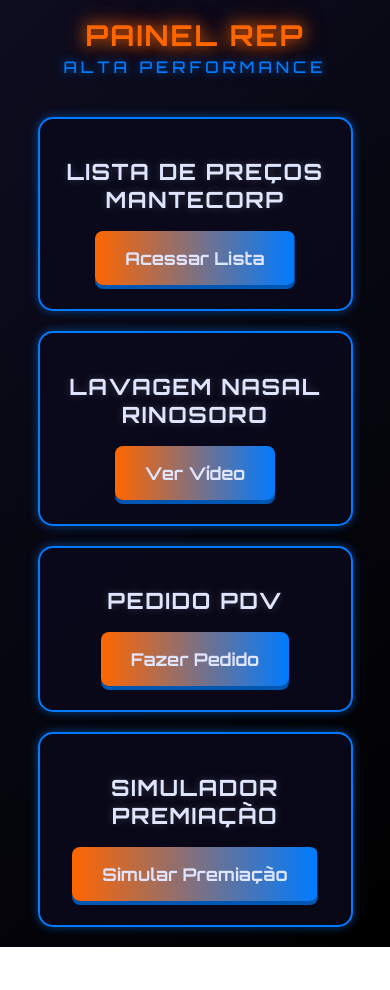
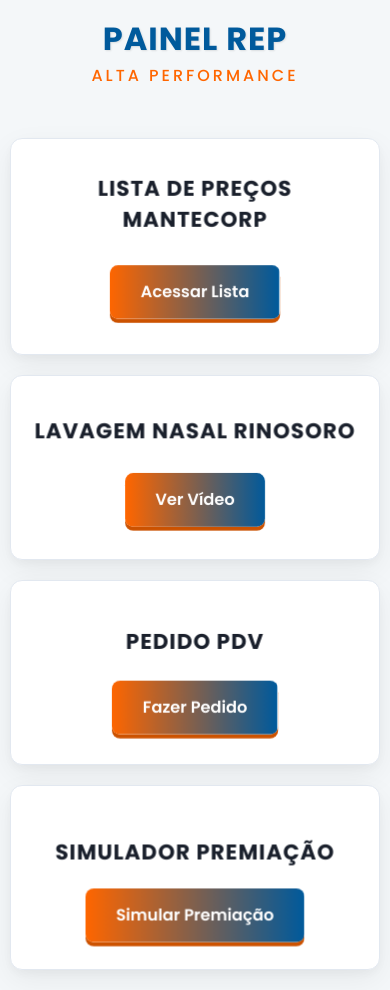
Before and after one commit to altaperformancepro/PAINELREP, a plain HTML site: page index.html in a window 390 px wide. Before the commit the page ends 947 px from the top, so only its background shows below. Drawn offline with Linux system fonts and the light colour scheme.

Commit message:
Update index.html

```diff
--- a/index.html
+++ b/index.html
@@ -3,229 +3,213 @@
 <head>
     <meta charset="UTF-8">
     <meta name="viewport" content="width=device-width, initial-scale=1.0">
-    <title>PAINEL REP - ALTA PERFORMANCE (Azul/Laranja)</title>
+    <title>PAINEL REP - ALTA PERFORMANCE (Executivo 3D)</title>
 
-    <link href="https://fonts.googleapis.com/css2?family=Orbitron:wght@400;500;700&display=swap" rel="stylesheet">
+    <link href="https://fonts.googleapis.com/css2?family=Poppins:wght@300;400;500;600;700&display=swap" rel="stylesheet">
 
     <style>
-        /* --- Variáveis CSS (Paleta Azul e Laranja) --- */
+        /* --- Variáveis CSS (Paleta Executiva - Azul, Laranja, Branco) --- */
         :root {
-            --primary-blue: #007BFF;       /* Um azul elétrico vibrante */
-            --primary-blue-dark: #0056b3;  /* Azul escuro para sombras 3D */
-            --accent-orange: #FF6600;      /* O laranja Mantecorp como destaque */
-            --accent-orange-dark: #CC5200; /* Laranja escuro */
+            --primary-blue: #005A9C;       /* Azul corporativo, profundo */
+            --accent-orange: #FF6600;      /* Laranja Mantecorp, vibrante */
+            --accent-orange-dark: #CC5200; /* Sombra do Laranja */
 
-            --dark-bg: #0d0d20;           /* Fundo azul-escanoite muito escuro */
-            --card-bg: rgba(10, 10, 30, 0.75); /* Card azul escuro translúcido */
-            --white-text: #E0E5FF;       /* Texto branco com leve tom azulado */
-
-            /* Brilhos Neon */
-            --neon-glow-orange: 0 0 10px var(--accent-orange), 0 0 20px var(--accent-orange), 0 0 30px rgba(255, 102, 0, 0.7);
-            --neon-glow-blue: 0 0 10px var(--primary-blue), 0 0 20px var(--primary-blue), 0 0 30px rgba(0, 123, 255, 0.7);
+            --bg-color: #F4F7F9;           /* Fundo branco-gelo, muito profissional */
+            --card-color: #FFFFFF;         /* Card branco puro */
+            --text-primary: #1A202C;       /* Cor de texto principal (quase preto) */
+            --text-secondary: #4A5568;     /* Cor de texto secundária (cinza) */
         }
 
         /* --- Estilos Globais --- */
         body {
-            font-family: 'Orbitron', sans-serif;
-            background: linear-gradient(135deg, var(--dark-bg), #000000);
-            color: var(--white-text);
+            font-family: 'Poppins', sans-serif;
+            background-color: var(--bg-color);
+            color: var(--text-primary);
             display: flex;
             flex-direction: column;
             align-items: center;
-            justify-content: center;
+            justify-content: flex-start;
             min-height: 100vh;
             margin: 0;
-            padding: 20px;
+            padding: 40px 20px;
             box-sizing: border-box;
             overflow-x: hidden;
         }
 
-        /* --- TÍTULO (Laranja e Azul) --- */
+        /* --- TÍTULO (Estilo Executivo) --- */
         .title-container {
             text-align: center;
-            margin-bottom: 40px;
+            margin-bottom: 50px;
         }
 
-        /* Título Principal em Laranja */
         .title-container h1 {
-            font-size: 3.2rem;
+            font-size: 2.8rem;
             font-weight: 700;
-            color: var(--accent-orange); /* COR LARANJA */
+            color: var(--primary-blue);
+            text-transform: uppercase;
+            letter-spacing: 2px;
+            margin: 0;
+            line-height: 1.2;
+            text-shadow: 1px 1px 2px rgba(0, 0, 0, 0.1);
+        }
+
+        .title-container .subtitle {
+            display: block;
+            font-size: 1.4rem;
+            font-weight: 500;
+            color: var(--accent-orange);
             text-transform: uppercase;
             letter-spacing: 4px;
-            text-shadow:
-                0 0 10px rgba(255, 102, 0, 0.6),
-                0 0 20px rgba(255, 102, 0, 0.4),
-                0 0 30px rgba(255, 102, 0, 0.2);
-            animation: neon-pulse-orange 2s infinite alternate;
-            margin: 0;
-            line-height: 1.1;
-        }
-
-        /* Subtítulo em Azul */
-        .title-container .subtitle {
-            display: block;
-            font-size: 1.5rem;
-            font-weight: 500;
-            color: var(--primary-blue); /* COR AZUL */
-            text-transform: uppercase;
-            letter-spacing: 6px;
-            text-shadow: 0 0 10px rgba(0, 123, 255, 0.7); /* Brilho azul */
             margin: 0;
             padding-top: 5px;
         }
 
-        @keyframes neon-pulse-orange {
-            from {
-                text-shadow: 0 0 10px rgba(255, 102, 0, 0.6), 0 0 20px rgba(255, 102, 0, 0.4);
-            }
-            to {
-                text-shadow: 0 0 15px rgba(255, 102, 0, 0.8), 0 0 25px rgba(255, 102, 0, 0.6), 0 0 35px rgba(255, 102, 0, 0.4);
-            }
+        /* --- CONTAINER DOS CARDS (Responsivo) --- */
+        .card-container {
+            display: grid;
+            grid-template-columns: repeat(auto-fit, minmax(320px, 1fr));
+            gap: 30px;
+            width: 100%;
+            max-width: 1400px;
+
+            /* Define a perspectiva 3D para os cards filhos */
+            perspective: 1500px;
         }
 
-        /* --- CONTAINER DOS CARDS (Borda Azul) --- */
-        .card-container {
-            display: grid;
-            grid-template-columns: repeat(auto-fit, minmax(240px, 1fr));
-            gap: 20px;
-            width: 90%;
-            max-width: 1000px;
-            perspective: 1000px;
+        /* --- O EFEITO 3D MODERNO NO CARD --- */
+        .futuristic-card {
+            background-color: var(--card-color);
+            border: 1px solid #E2E8F0;
+            border-radius: 12px;
+            padding: 30px 25px;
+            text-align: center;
+
+            box-shadow: 0px 4px 12px rgba(0, 0, 0, 0.04),
+                        0px 10px 30px rgba(0, 0, 0, 0.06);
+
+            /* Habilita o contexto 3D para os filhos */
+            transform-style: preserve-3d;
+
+            /* Propriedade para suavizar transições 3D */
+            transform: translateZ(0);
+            transition: transform 0.4s cubic-bezier(0.1, 0.7, 0.3, 1), /* Transição 3D mais elegante */
+                        box-shadow 0.4s ease;
+
+            position: relative;
         }
 
-        .futuristic-card {
-            background: var(--card-bg); /* Fundo azul escuro translúcido */
-            border: 2px solid var(--primary-blue); /* Borda azul */
-            border-radius: 15px;
-            padding: 20px;
-            text-align: center;
-            box-shadow: 0 0 10px rgba(0, 123, 255, 0.5); /* Brilho azul */
-            transition: all 0.3s ease-out;
-            transform: rotateY(0deg) rotateX(0deg);
-            transform-style: preserve-3d;
-            position: relative;
-            overflow: hidden;
-            z-index: 1;
+        /* HOVER 3D NO CARD */
+        .futuristic-card:hover {
+            box-shadow: 0px 8px 15px rgba(0, 0, 0, 0.06),
+                        0px 20px 40px rgba(0, 90, 156, 0.15);
+
+            /* A inclinação 3D sutil e "executiva" para o card */
+            transform: rotateY(8deg) rotateX(3deg) scale(1.02) translateZ(10px);
         }
 
-        /* Efeito de brilho de borda (agora azul) */
-        .futuristic-card::before {
-            content: '';
-            position: absolute;
-            top: -50%;
-            left: -50%;
-            width: 200%;
-            height: 200%;
-            background: conic-gradient(from 0deg at 50% 50%,
-                        transparent 0deg, transparent 90deg,
-                        var(--primary-blue) 100deg, var(--primary-blue) 180deg,
-                        transparent 190deg, transparent 270deg,
-                        var(--primary-blue) 280deg, var(--primary-blue) 360deg);
-            animation: rotate-border 4s linear infinite;
-            opacity: 0;
-            transition: opacity 0.3s ease-out;
-            z-index: 0;
+        /* EFEITO 3D PARALAXE (Elementos internos) */
+        .futuristic-card h2 {
+            font-size: 1.6rem;
+            color: var(--text-primary);
+            margin-bottom: 25px;
+            letter-spacing: 1px;
+            position: relative;
+
+            /* O h2 "flutua" mais à frente */
+            transform: translateZ(40px); /* Mais profundo */
+            transition: transform 0.4s cubic-bezier(0.1, 0.7, 0.3, 1);
         }
 
-        .futuristic-card:hover::before {
-            opacity: 1;
+        /* Garante que os elementos internos mantenham sua posição relativa no 3D */
+        .futuristic-card:hover h2 {
+            transform: translateZ(60px); /* Se move ainda mais à frente ao hover do card */
         }
 
-        @keyframes rotate-border {
-            from { transform: rotate(0deg); }
-            to { transform: rotate(360deg); }
-        }
 
-        .futuristic-card:hover {
-            transform: translateY(-8px) rotateX(5deg) rotateY(-5deg);
-            box-shadow: var(--neon-glow-blue); /* Brilho azul mais intenso */
-        }
-
-        .futuristic-card h2 {
-            font-size: 1.4rem;
-            color: var(--white-text); /* Texto branco-azulado */
-            margin-bottom: 18px;
-            letter-spacing: 1.5px;
-            text-shadow: 0 0 8px rgba(255, 255, 255, 0.2);
-            position: relative;
-            z-index: 2;
-        }
-
-        /* --- BOTÕES (NOVO EFEITO "GRADIENT WIPE") --- */
+        /* --- BOTÕES (Efeito "Gradient Wipe" Executivo) --- */
         .btn-futuristic {
             display: inline-block;
-            padding: 16px 30px;
+            padding: 16px 35px;
             font-size: 1.1rem;
-            font-weight: 700;
-            color: var(--white-text);
+            font-weight: 600;
+            color: var(--card-color);
             border: none;
             border-radius: 8px;
             text-decoration: none;
             text-align: center;
             cursor: pointer;
-            box-shadow: 0 4px 0 var(--primary-blue-dark); /* Sombra 3D azul */
+
+            box-shadow: 0 4px 0 var(--accent-orange-dark);
+
             position: relative;
             overflow: hidden;
-            z-index: 1;
-            transform: translateZ(0);
 
-            /* *** O NOVO EFEITO *** */
-            /* 1. Gradiente 2x maior que o botão (Azul -> Laranja -> Azul) */
+            /* O botão "flutua" na camada do meio */
+            transform: translateZ(20px);
+            transition: background-position 0.5s ease-in-out,
+                        transform 0.4s cubic-bezier(0.1, 0.7, 0.3, 1),
+                        box-shadow 0.2s ease-out;
+
             background: linear-gradient(90deg, var(--primary-blue), var(--accent-orange), var(--primary-blue));
             background-size: 200% 100%;
-
-            /* 2. Começa mostrando o lado direito do gradiente (que é azul) */
             background-position: 100% 0;
-
-            /* 3. Transição para a posição do gradiente e para o transform */
-            transition: background-position 0.5s ease-in-out,
-                        transform 0.2s ease-out,
-                        box-shadow 0.2s ease-out;
         }
 
-        /* HOVER: Desliza o gradiente para a esquerda, mostrando a "onda" laranja */
+        /* HOVER: Desliza o gradiente e eleva o botão */
         .btn-futuristic:hover {
-            /* 4. Desliza o gradiente para a esquerda */
             background-position: 0% 0;
 
-            /* Efeito de elevação */
-            transform: translateY(-5px);
-            box-shadow: 0 8px 0 var(--primary-blue-dark), 0 0 15px rgba(0, 123, 255, 0.5);
-            text-shadow: 0 0 5px var(--white-text);
+            /* Eleva o botão dentro do card 3D */
+            transform: translateZ(35px) translateY(-3px); /* Move mais à frente */
+            box-shadow: 0 8px 0 var(--accent-orange-dark), 0 5px 15px rgba(255, 102, 0, 0.4);
         }
 
         .btn-futuristic:active {
-            background: linear-gradient(45deg, var(--primary-blue), var(--accent-orange));
-            transform: translateY(2px);
-            box-shadow: 0 2px 0 var(--primary-blue-dark);
-            text-shadow: none;
-            transition: transform 0.1s, box-shadow 0.1s; /* Transição rápida de clique */
+            transform: translateZ(18px) translateY(1px);
+            box-shadow: 0 2px 0 var(--accent-orange-dark);
         }
 
+        /* --- RESPONSIVIDADE (iPad e Celular) --- */
 
-        /* --- Responsividade --- */
-        @media (max-width: 768px) {
+        @media (max-width: 1024px) {
+            .card-container {
+                grid-template-columns: repeat(auto-fit, minmax(300px, 1fr));
+                max-width: 90%;
+            }
             .title-container h1 {
                 font-size: 2.5rem;
             }
             .title-container .subtitle {
                 font-size: 1.2rem;
-                letter-spacing: 5px;
+            }
+        }
+
+        @media (max-width: 600px) {
+            body {
+                padding: 20px 10px;
             }
             .card-container {
                 grid-template-columns: 1fr;
+                max-width: 100%;
+                gap: 20px;
             }
-        }
-
-        @media (max-width: 480px) {
+            .futuristic-card {
+                padding: 25px 20px;
+            }
             .title-container h1 {
-                font-size: 1.8rem;
-                letter-spacing: 2px;
+                font-size: 2rem;
+                letter-spacing: 1px;
             }
             .title-container .subtitle {
-                font-size: 1.0rem;
-                letter-spacing: 4px;
+                font-size: 1rem;
+                letter-spacing: 3px;
+            }
+            .futuristic-card h2 {
+                font-size: 1.3rem;
+            }
+            .btn-futuristic {
+                padding: 14px 30px;
+                font-size: 1rem;
             }
         }
     </style>
```
